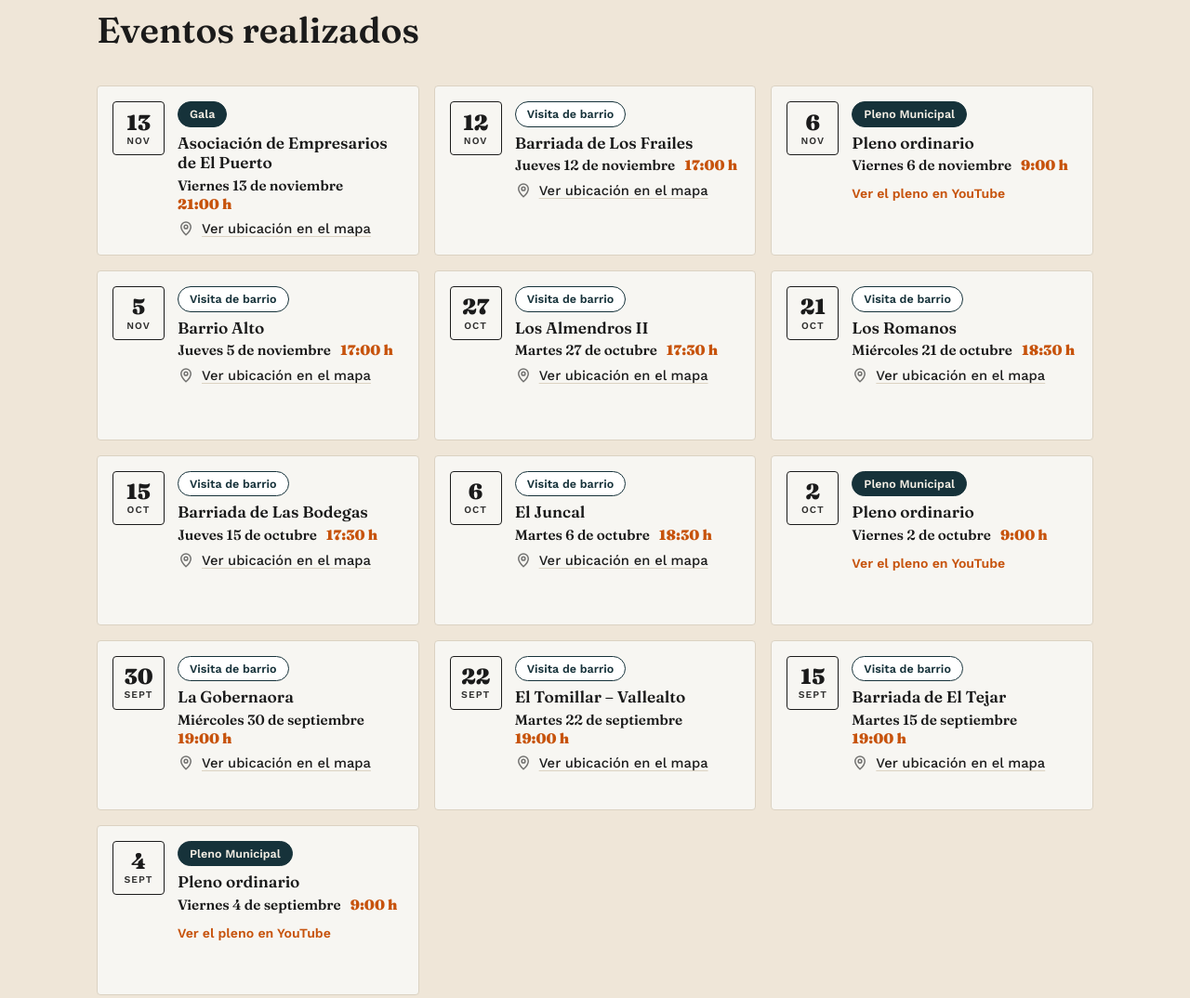
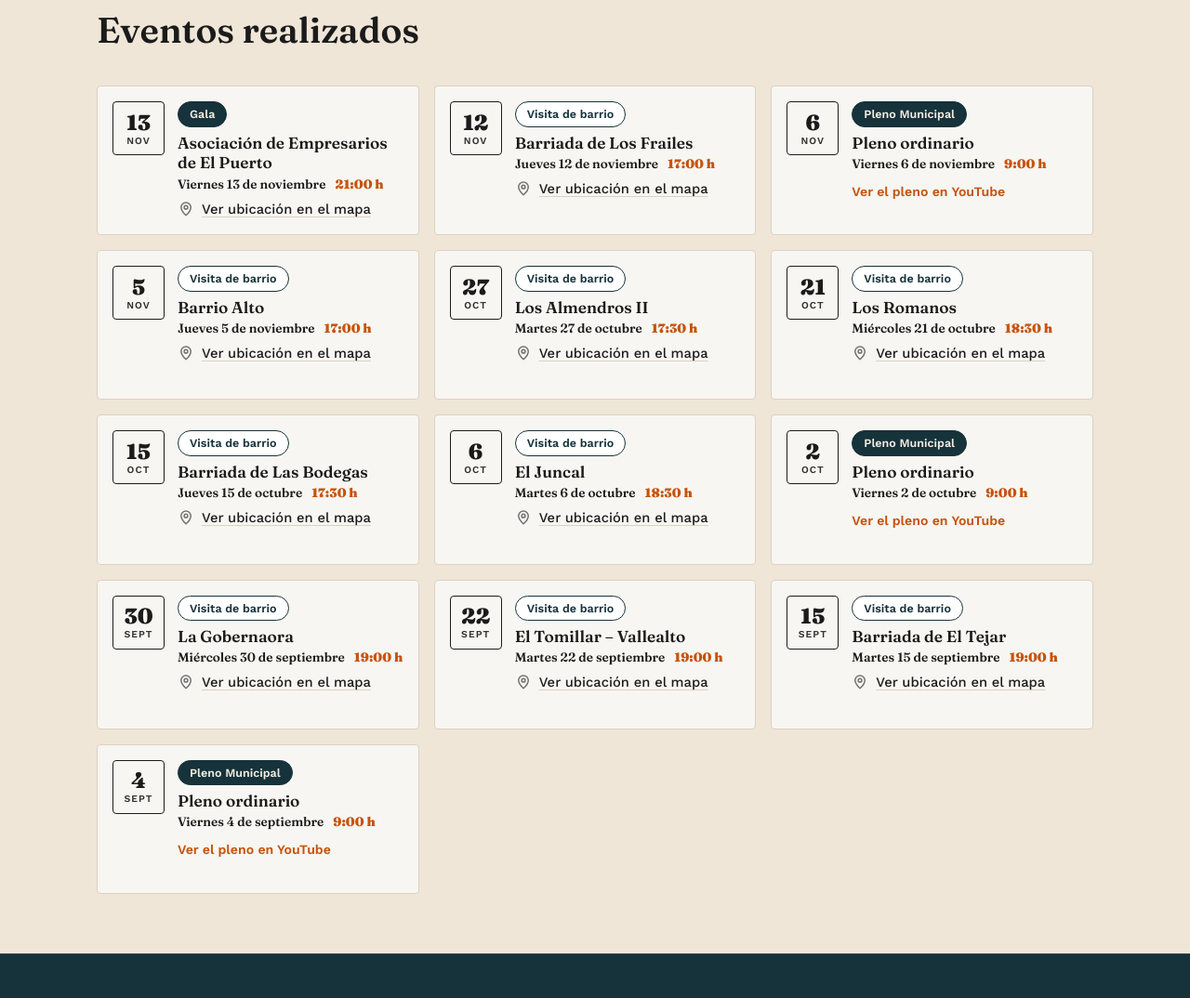
Before and after one commit to 100x100up/100x100-web, a plain HTML site: page agenda.html in a window 1280 px wide. Shown: the part 830-1904 px from the top of the page at 93% size. Drawn offline with Linux system fonts and the light colour scheme.

Commit message:
Add files via upload

```diff
--- a/agenda.html
+++ b/agenda.html
@@ -233,15 +233,18 @@
   .agenda-nota a { color: var(--orange-dark); font-weight: 600; overflow-wrap: anywhere; }
 
   .agenda-pasados { display: grid; gap: 16px; grid-template-columns: 1fr; }
-  @media (min-width: 680px) { .agenda-pasados { grid-template-columns: repeat(2, 1fr); grid-auto-rows: 1fr; } } /* todas las tarjetas de eventos realizados miden lo mismo */
-  @media (min-width: 1000px) { .agenda-pasados { grid-template-columns: repeat(3, 1fr); } }
+  @media (min-width: 780px) { .agenda-pasados { grid-template-columns: repeat(2, 1fr); grid-auto-rows: 1fr; } } /* todas las tarjetas de eventos realizados miden lo mismo */
+  @media (min-width: 1100px) { .agenda-pasados { grid-template-columns: repeat(3, 1fr); } }
   .agenda-pasados .evento { grid-template-columns: 56px 1fr; gap: 14px; padding: 16px; align-content: start; }
   .agenda-pasados .ev-badge { height: 58px; background: transparent; color: var(--ink); border: 1.5px solid var(--ink); }
   .agenda-pasados .ev-dia { font-size: 1.45rem; }
   .agenda-pasados .ev-mes { margin-top: 4px; font-size: 0.66rem; }
   .agenda-pasados .ev-top { margin-bottom: 6px; }
   .agenda-pasados .ev-titulo { font-size: 1.08rem; }
-  .agenda-pasados .ev-cuando { font-size: 0.95rem; margin-bottom: 6px; }
+  .agenda-pasados .ev-cuando { font-size: 0.85rem; margin-bottom: 6px; } /* un poco menor para que la hora quepa en la misma línea que la fecha */
+  @media (min-width: 1100px) and (max-width: 1179px) { .agenda-pasados .ev-cuando { font-size: 0.82rem; } }
+  @media (max-width: 560px) { .agenda-pasados .ev-cuando { font-size: 0.8rem; } }
+  @media (max-width: 380px) { .agenda-pasados .ev-cuando { font-size: 0.76rem; } }
   .agenda-pasados .ev-cuando { display: flex; flex-wrap: wrap; gap: 0 10px; }
   .agenda-pasados .ev-sep { display: none; }
   .agenda-pasados .ev-hora { color: var(--orange-dark); font-weight: 700; }
```
